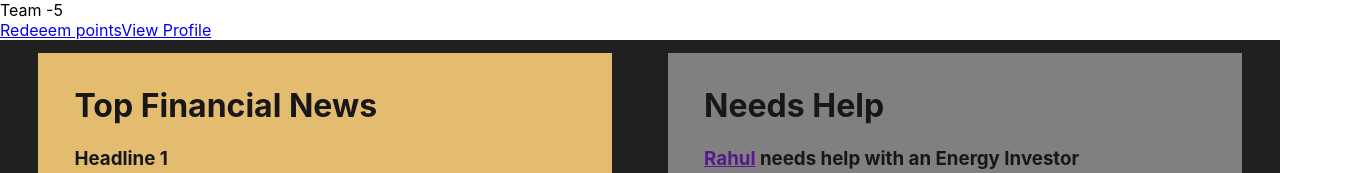
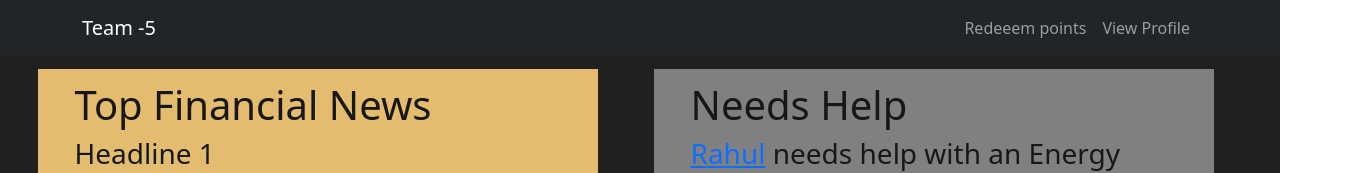
Before and after one commit to dhairyaostwal/team-5, a React (Create React App) app in the folder front-end/susmafia/: page / in a window 1280 px wide. Shown: the top 173 px of the page, 1354 px wide, since content can reach past the window. Built offline with nearby package versions, Linux system fonts and the light colour scheme; some icons are missing.

Commit message:
Frontend: Bootstrap Fix

```diff
--- a/front-end/susmafia/package.json
+++ b/front-end/susmafia/package.json
@@ -6,6 +6,7 @@
     "@testing-library/jest-dom": "^5.16.4",
     "@testing-library/react": "^13.3.0",
     "@testing-library/user-event": "^13.5.0",
+    "bootstrap": "^5.1.3",
     "chart.js": "^3.8.0",
     "react": "^18.1.0",
     "react-bootstrap": "^2.4.0",
--- a/front-end/susmafia/src/App.js
+++ b/front-end/susmafia/src/App.js
@@ -1,27 +1,16 @@
 import './App.css';
 import Landing from './Landing';
-import { Navbar,Container,Nav, NavLink } from 'react-bootstrap';
-import {Routes,Route} from 'react-router-dom';
+import NavbarComponent from './components/Navbar';
 
 function App() {
   return (
     <div className="App">
-    <Navbar bg="dark" variant="dark">
-      <Container>
-      <Navbar.Brand to="">Team -5</Navbar.Brand>
-      <Nav className="mx -auto">
-        <NavLink className='nav-link' to='redeempoints'>Redeeem points</NavLink>
-        <NavLink className='nav-link' to='viewprofile'>View Profile</NavLink>
-      </Nav>
-      </Container>
-    </Navbar>
+      <NavbarComponent />
       <Landing />
 
-
-    {/* <Routes>
+      {/* <Routes>
       <Route path="viewprofile" element={<Viewprofile/>}/>
     </Routes> */}
-
     </div>
   );
 }
--- a/front-end/susmafia/src/components/Navbar.js
+++ b/front-end/susmafia/src/components/Navbar.js
@@ -0,0 +1,26 @@
+import React from 'react';
+import 'bootstrap/dist/css/bootstrap.min.css';
+import { Navbar, Container, Nav, NavLink } from 'react-bootstrap';
+import { Routes, Route } from 'react-router-dom';
+
+const NavbarComponent = () => {
+  return (
+    <div>
+      <Navbar bg="dark" variant="dark">
+        <Container>
+          <Navbar.Brand to="">Team -5</Navbar.Brand>
+          <Nav className="mx -auto">
+            <NavLink className="nav-link" to="redeempoints">
+              Redeeem points
+            </NavLink>
+            <NavLink className="nav-link" to="viewprofile">
+              View Profile
+            </NavLink>
+          </Nav>
+        </Container>
+      </Navbar>
+    </div>
+  );
+};
+
+export default NavbarComponent;
--- /dev/null
+++ b/package.json
@@ -0,0 +1,5 @@
+{
+  "dependencies": {
+    "react-bootstrap": "^2.4.0"
+  }
+}
```
Also changed, not shown: 2 other files (tests, documents, lock files or other folders).
